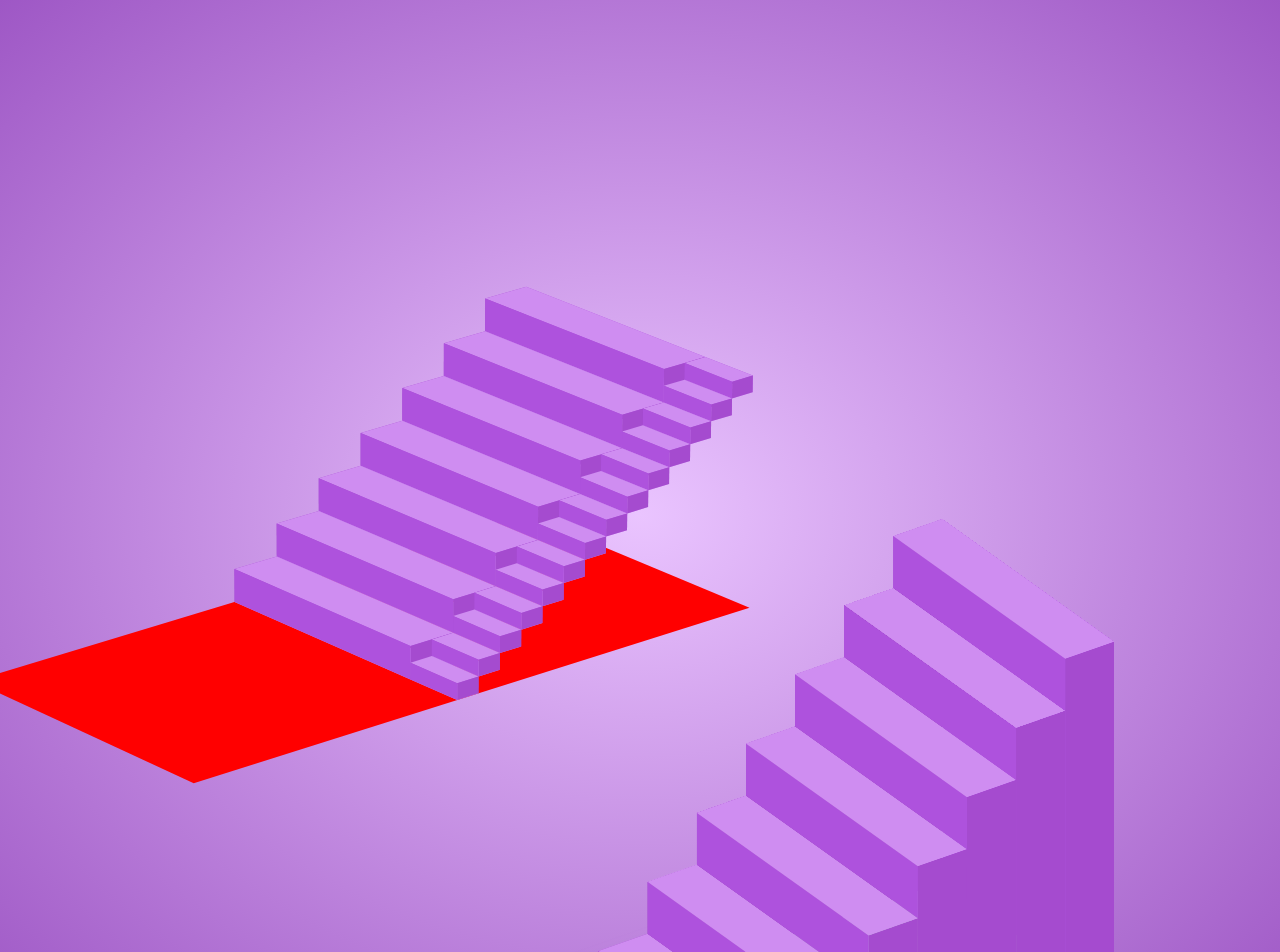
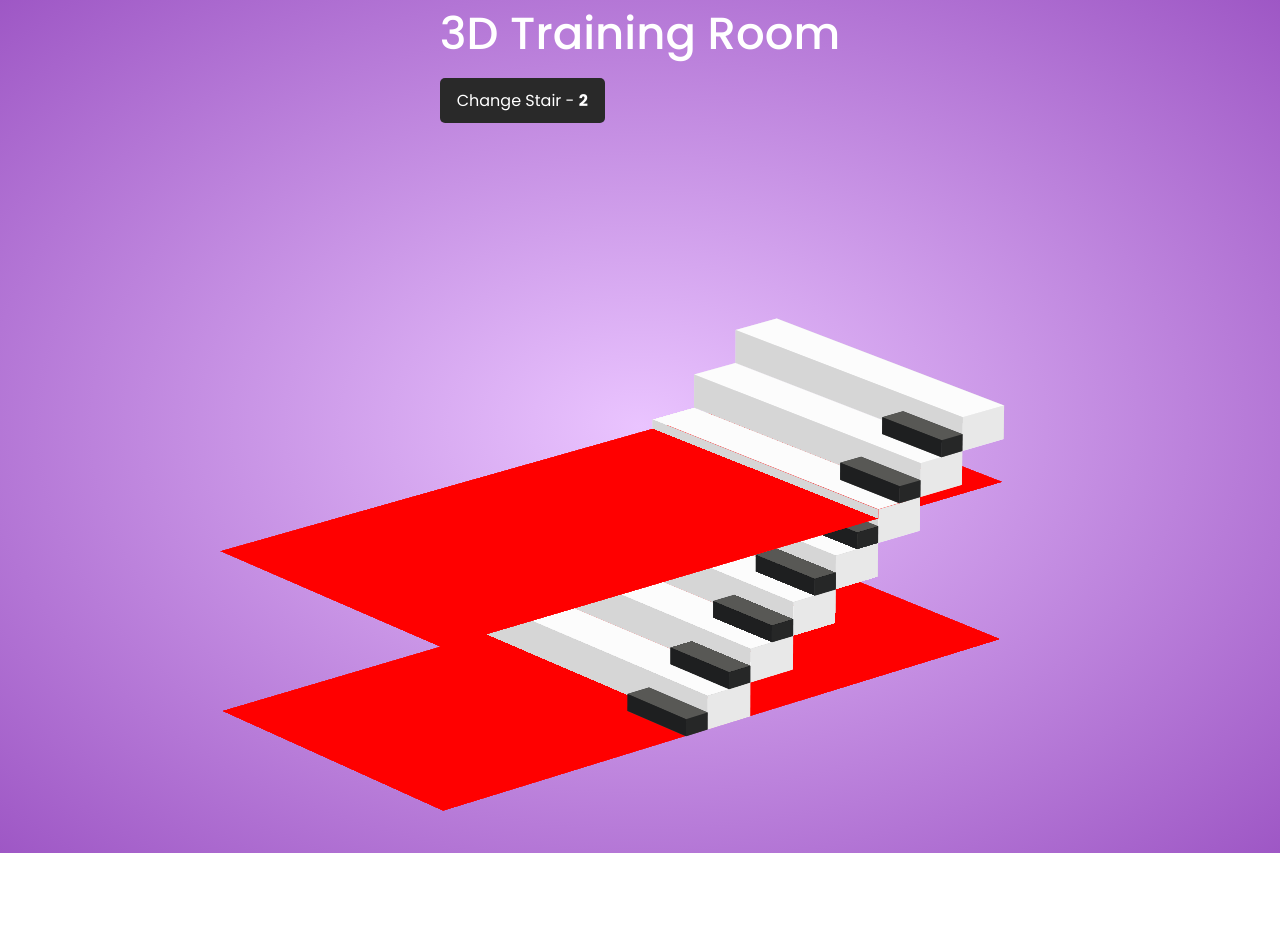
Before and after one commit to vuonghuuthien/3D-Training-Room, an Angular app: page / in a window 1280 px wide. Shown: the top 952 px of the page. After the commit the page ends 853 px from the top, so only its background shows below. Built offline with nearby package versions, Linux system fonts and the light colour scheme.

Commit message:
Add style 2

```diff
--- a/src/app/app.component.html
+++ b/src/app/app.component.html
@@ -1,58 +1,135 @@
+<div class="title">{{ title }}</div>
+<div class="btn-cont">
+  <button class="button" (click)="changeStair()">
+    Change Stair - <b>{{ stair_style }}</b>
+  </button>
+</div>
+
 <div
-  class="floor"
-  [style.--floor_width]="room.width"
-  [style.--floor_depth]="room.depth"
+  class="base"
+  [style.--base-width]="room.width"
+  [style.--base-depth]="room.depth"
 >
-  <div class="stair-cont">
-    <div class="stair-step stair-step-big">
+  <div
+    class="room"
+    [style.--room-width]="room.width"
+    [style.--room-height]="room.height"
+    [style.--room-depth]="room.depth"
+    [style.--room-z-center]="calcZCenter(room.height)"
+    [style.--room-top-fb]="calcTop_FB(room.height, room.depth)"
+    [style.--room-z-fb]="calcZ_FB(room.depth)"
+  >
+    <div *ngFor="let face of face_list" [class]="'face room__' + face"></div>
+  </div>
+
+  <div
+    class="stair-cont stair-style-1"
+    [style.--step-bg-top]="step_bg_top"
+    [style.--step-bg-left]="step_bg_left"
+    [style.--step-bg-front]="step_bg_front"
+    *ngIf="stair_style == 1"
+  >
+    <div
+      class="stair-step stair-step-lg"
+      [style.--step-height]="step_lg_size.height"
+      [style.--step-depth]="step_lg_size.depth"
+      [style.--step-z-center]="calcZCenter(step_lg_size.height)"
+      [style.--step-top-fb]="calcTop_FB(step_lg_size.height, step_lg_size.depth)"
+      [style.--step-z-fb]="calcZ_FB(step_lg_size.depth)"
+    >
       <div
-        *ngFor="let count of [].constructor(this.step_big_count); index as i"
+        *ngFor="let count of [].constructor(this.step_lg_num); index as i"
         class="step"
-        [style.--step_count]="i"
-        [style.--step_height]="step_big.height"
-        [style.--step_depth]="step_big.depth"
-        [style.--step-z-center]="calcZCenter(step_big.height)"
-        [style.--step_top_fb]="calcStepFrontBack(step_big.height, step_big.depth).top"
-        [style.--step_z_fb]="calcStepFrontBack(step_big.height, step_big.depth).z"
+        [style.--step-count]="i"
       >
-        <div class="step__front face"></div>
-        <div class="step__back face"></div>
-        <div class="step__right face"></div>
-        <div class="step__left face"></div>
-        <div class="step__top face"></div>
-        <div class="step__bottom face"></div>
+        <div
+          *ngFor="let face of face_list"
+          [class]="'face step__' + face"
+        ></div>
       </div>
     </div>
-    <div class="stair-step stair-step-small">
+    <div
+      class="stair-step stair-step-sm"
+      [style.--step-height]="step_sm_size.height"
+      [style.--step-depth]="step_sm_size.depth"
+      [style.--step-z-center]="calcZCenter(step_sm_size.height)"
+      [style.--step-top-fb]="calcTop_FB(step_sm_size.height, step_sm_size.depth)"
+      [style.--step-z-fb]="calcZ_FB(step_sm_size.depth)"
+      [style.--stair-sm-width]="stair_sm_width"
+    >
       <div
-        *ngFor="let count of [].constructor(this.step_count); index as i"
+        *ngFor="let count of [].constructor(this.step_sm_num); index as i"
         class="step"
-        [style.--step_count]="i"
-        [style.--step_height]="step.height"
-        [style.--step_depth]="step.depth"
-        [style.--step-z-center]="calcZCenter(step.height)"
-        [style.--step_top_fb]="calcStepFrontBack(step.height, step.depth).top"
-        [style.--step_z_fb]="calcStepFrontBack(step.height, step.depth).z"
+        [style.--step-count]="i"
       >
-        <div class="step__front face"></div>
-        <div class="step__back face"></div>
-        <div class="step__right face"></div>
-        <div class="step__left face"></div>
-        <div class="step__top face"></div>
-        <div class="step__bottom face"></div>
+        <div
+          *ngFor="let face of face_list"
+          [class]="'face step__' + face"
+        ></div>
+      </div>
+    </div>
+  </div>
+
+  <div
+    class="stair-cont stair-style-2"
+    [style.--step-bg-top]="step_bg_2_top"
+    [style.--step-bg-left]="step_bg_2_left"
+    [style.--step-bg-front]="step_bg_2_front"
+    [style.--step-bg-sm-top]="step_bg_2_sm_top"
+    [style.--step-bg-sm-left]="step_bg_2_sm_left"
+    [style.--step-bg-sm-front]="step_bg_2_sm_front"
+    *ngIf="stair_style == 2"
+  >
+    <div
+      class="stair-step stair-step-lg"
+      [style.--step-height]="step_lg_size.height"
+      [style.--step-depth]="step_lg_size.depth"
+      [style.--step-z-center]="calcZCenter(step_lg_size.height)"
+      [style.--step-top-fb]="calcTop_FB(step_lg_size.height, step_lg_size.depth)"
+      [style.--step-z-fb]="calcZ_FB(step_lg_size.depth)"
+    >
+      <div
+        *ngFor="let count of [].constructor(this.step_lg_num); index as i"
+        class="step"
+        [style.--step-count]="i"
+      >
+        <div
+          *ngFor="let face of face_list"
+          [class]="'face step__' + face"
+        ></div>
+      </div>
+    </div>
+    <div
+      class="stair-step stair-step-sm"
+      [style.--step-height]="step_sm_size.height"
+      [style.--step-depth]="step_sm_size.depth"
+      [style.--step-z-center]="calcZCenter(step_sm_size.height)"
+      [style.--step-top-fb]="calcTop_FB(step_sm_size.height, step_sm_size.depth)"
+      [style.--step-z-fb]="calcZ_FB(step_sm_size.depth)"
+      [style.--stair-sm-width]="stair_sm_width"
+    >
+      <div
+        *ngFor="let count of [].constructor(this.step_sm_num); index as i"
+        class="step"
+        [style.--step-count]="i"
+      >
+        <div
+          *ngFor="let face of face_list"
+          [class]="'face step__' + face"
+        ></div>
       </div>
     </div>
   </div>
 </div>
 
-<div class="stairs">
+<!-- <div class="stairs">
   <div class="base"></div>
   <div
     class="step"
     [style.--i]="i + 1"
-    *ngFor="let step of [].constructor(this.step_big_count); index as i"
+    *ngFor="let step of [].constructor(this.step_lg_num); index as i"
   >
     <i></i>
     <i></i>
   </div>
-</div>
+</div> -->
--- a/src/app/app.component.scss
+++ b/src/app/app.component.scss
@@ -1,25 +1,59 @@
-@use "sass:math";
-
 @function addUnit($css_variable) {
   @return calc(var($css_variable) * 1px);
 }
 
-.face {
-  position: absolute;
+@mixin face_list($selector, $z_center) {
+
 }
 
-.floor {
-  width: addUnit(--floor_width);
-  height: addUnit(--floor_depth);
+.title {
+  font-size: 45px;
+  font-weight: 500;
+  color: white;
+}
+
+.btn-cont {
+  margin-top: 10px;
+
+  .button {
+    background-color: #292929; /* Green */
+    border: none;
+    color: white;
+    text-align: center;
+    text-decoration: none;
+    font-size: 16px;
+    border-radius: 5px;
+    cursor: pointer;
+    height: 45px;
+    width: 165px;
+  }
+}
+
+.base {
+  width: addUnit(--base-width);
+  height: addUnit(--base-depth);
+  background: blue;
   transform: perspective(10000px) rotateX(70deg) rotateZ(50deg)
-    translateZ(-300px);
+    translateZ(-200px);
   background: red;
   position: relative;
   // transform: rotateX(-30deg) rotateY(250deg);
   // animation: animate 10s linear infinite;
+}
+
+.room {
+  width: addUnit(--room-width);
+  height: addUnit(--room-depth);
+  background: red;
+  top: 0;
+  left: 0;
+  transform: translateZ(addUnit(--room-z-center));
+}
 
 .stair-cont {
   position: absolute;
+  top: 0;
+  left: 0;
   width: 100%;
   height: fit-content;
   // background: blue;
@@ -31,13 +65,17 @@
     // background: green;
     display: flex;
     flex-direction: column-reverse;
+
+    &.stair-step-sm {
+      width: addUnit(--stair-sm-width);
+    }
+
     .step {
       width: 100%;
-        height: addUnit(--step_depth);
+      height: addUnit(--step-depth);
       transform: translateZ(
         calc(
-            addUnit(--step-z-center) + addUnit(--step_height) *
-              var(--step_count)
+          addUnit(--step-z-center) + addUnit(--step-height) * var(--step-count)
         )
       );
 
@@ -45,7 +83,7 @@
       .step__bottom {
         width: 100%;
         height: 100%;
-          background: #cf8df1;
+        background: var(--step-bg-top);
       }
       .step__top {
         transform: rotateX(0deg) translateZ(addUnit(--step-z-center));
@@ -57,22 +95,22 @@
       .step__front,
       .step__back {
         width: 100%;
-          height: addUnit(--step_height);
-          top: addUnit(--step_top_fb);
-          background: #ae52dd;
+        height: addUnit(--step-height);
+        top: addUnit(--step-top-fb);
+        background: var(--step-bg-front);
       }
       .step__front {
-          transform: rotateX(90deg) translateZ(addUnit(--step_z_fb));
+        transform: rotateX(90deg) translateZ(addUnit(--step-z-fb));
       }
       .step__back {
-          transform: rotateX(-90deg) translateZ(addUnit(--step_z_fb));
+        transform: rotateX(-90deg) translateZ(addUnit(--step-z-fb));
       }
 
       .step__left,
       .step__right {
-          width: addUnit(--step_height);
-          height: addUnit(--step_depth);
-          background: #a54bcf;
+        width: addUnit(--step-height);
+        height: addUnit(--step-depth);
+        background: var(--step-bg-left);
       }
       .step__left {
         left: calc(-1 * addUnit(--step-z-center));
@@ -85,105 +123,130 @@
     }
   }
 
-    .stair-step-small {
-      width: 90px;
+  &.stair-style-2 {
+    .stair-step {
+      &.stair-step-sm {
+        position: absolute;
+        right: 0;
+        top: addUnit(--step-depth);
+        .step {
+          &:nth-child(even) {
+            opacity: 0;
+          }
+
+          .step__top,
+          .step__bottom {
+            background: var(--step-bg-sm-top);
+          }
+
+          .step__front,
+          .step__back {
+            background: var(--step-bg-sm-front);
+          }
+
+          .step__left,
+          .step__right {
+            background: var(--step-bg-sm-left);
+          }
+        }
+      }
     }
   }
 }
 
-.stairs {
-  margin-left: 400px;
-  position: relative;
-  width: 500px;
-  height: 300px;
-  transform-style: preserve-3d;
-  //   transform: rotateX(-30deg) rotateY(250deg);
-  //   animation: animate 10s linear infinite;
-  transform: rotateX(-30deg) rotateY(35deg);
-}
+// .stairs {
+//   margin-left: 400px;
+//   position: relative;
+//   width: 500px;
+//   height: 300px;
+//   transform-style: preserve-3d;
+//     transform: rotateX(-30deg) rotateY(250deg);
+//     animation: animate 10s linear infinite;
+//   transform: rotateX(-30deg) rotateY(35deg);
+// }
 
-@keyframes animate {
-  0% {
-    transform: rotateX(-30deg) rotateY(0deg);
-  }
+// @keyframes animate {
+//   0% {
+//     transform: rotateX(-30deg) rotateY(0deg);
+//   }
 
-  100% {
-    transform: rotateX(-30deg) rotateY(360deg);
-  }
-}
+//   100% {
+//     transform: rotateX(-30deg) rotateY(360deg);
+//   }
+// }
 
-.stairs .base {
-  position: absolute;
-  top: 0;
-  left: 60px;
-  width: 360px;
-  height: 300px;
-  background: #a87bcf;
-  transform: rotateX(90deg) translateZ(-150px) scale(1.25);
-  filter: blur(20px);
-  opacity: 0.5;
-}
+// .stairs .base {
+//   position: absolute;
+//   top: 0;
+//   left: 60px;
+//   width: 360px;
+//   height: 300px;
+//   background: #a87bcf;
+//   transform: rotateX(90deg) translateZ(-150px) scale(1.25);
+//   filter: blur(20px);
+//   opacity: 0.5;
+// }
 
-.stairs .step {
-  position: absolute;
-  bottom: 0;
-  left: calc(60px * var(--i));
-  width: 60px;
-  height: calc(60px * var(--i));
-  transform-style: preserve-3d;
-}
+// .stairs .step {
+//   position: absolute;
+//   bottom: 0;
+//   left: calc(60px * var(--i));
+//   width: 60px;
+//   height: calc(60px * var(--i));
+//   transform-style: preserve-3d;
+// }
 
-.stairs .step::before {
-  content: "";
-  position: absolute;
-  top: 0;
-  left: 0;
-  width: 60px;
-  height: 300px;
-  background: #cf8df1;
-  transform: rotateX(90deg) translateZ(150px);
-}
+// .stairs .step::before {
+//   content: "";
+//   position: absolute;
+//   top: 0;
+//   left: 0;
+//   width: 60px;
+//   height: 300px;
+//   background: #cf8df1;
+//   transform: rotateX(90deg) translateZ(150px);
+// }
 
-.stairs .step:hover::before {
-  filter: brightness(1.1);
-  cursor: pointer;
-}
+// .stairs .step:hover::before {
+//   filter: brightness(1.1);
+//   cursor: pointer;
+// }
 
-.stairs .step::after {
-  content: "";
-  position: absolute;
-  top: 0;
-  left: 0;
-  width: 300px;
-  height: 60px;
-  background: #ae52dd;
-  transform: rotateY(90deg) translateZ(-150px);
-}
+// .stairs .step::after {
+//   content: "";
+//   position: absolute;
+//   top: 0;
+//   left: 0;
+//   width: 300px;
+//   height: 60px;
+//   background: #ae52dd;
+//   transform: rotateY(90deg) translateZ(-150px);
+// }
 
-.stairs .step i {
-  position: absolute;
-  display: block;
-  width: 60px;
-  height: 100%;
-  background: #a54bcf;
-  transform-style: preserve-3d;
-}
+// .stairs .step i {
+//   position: absolute;
+//   display: block;
+//   width: 60px;
+//   height: 100%;
+//   background: #a54bcf;
+//   transform-style: preserve-3d;
+// }
 
-.stairs .step i:nth-child(1) {
-  transform: translateZ(150px);
-}
+// .stairs .step i:nth-child(1) {
+//   transform: translateZ(150px);
+// }
 
-.stairs .step i:nth-child(2) {
-  transform: translateZ(-150px);
-}
+// .stairs .step i:nth-child(2) {
+//   transform: translateZ(-150px);
+// }
 
-.stairs .step:last-child i:nth-child(2)::before {
-  content: "";
-  position: absolute;
-  top: 0;
-  left: 0;
-  width: 300px;
-  height: 100%;
-  background: #ae52dd;
-  transform: rotateY(90deg) translate3d(-150px, 0, -90px);
-}
+// .stairs .step:last-child i:nth-child(2)::before {
+//   content: "";
+//   position: absolute;
+//   top: 0;
+//   left: 0;
+//   width: 300px;
+//   height: 100%;
+//   background: #ae52dd;
+//   transform: rotateY(90deg) translate3d(-150px, 0, -90px);
+// }
--- a/src/app/app.component.ts
+++ b/src/app/app.component.ts
@@ -1,10 +1,4 @@
 import { Component } from '@angular/core';
-
-export interface ISize {
-  width?: number;
-  height?: number;
-  depth?: number;
-}
 
 @Component({
   selector: 'app-root',
@@ -12,35 +6,60 @@ export interface ISize {
   styleUrls: ['./app.component.scss'],
 })
 export class AppComponent {
-  title = '3DTrainingRoom';
+  title = '3D Training Room';
 
   scale = 1 / 10;
+  face_list = ['front', 'back', 'top', 'bottom', 'left', 'right'];
 
-  room: ISize = {
+  room = {
     width: 3500 * this.scale,
+    height: 3400 * this.scale,
     depth: 7300 * this.scale,
   };
 
-  step_count = 14;
-  step: ISize = {
+  // Stair Detail
+  stair_sm_width = 90;
+  step_sm_num = 14;
+  step_sm_size = {
     height: 180 * this.scale,
     depth: 280 * this.scale,
   };
 
-  step_big_count = Math.ceil(this.step_count / 2);
-  step_big: ISize = {
+  step_lg_num = Math.ceil(this.step_sm_num / 2);
+  step_lg_size = {
     height: 180 * 2 * this.scale,
     depth: 280 * 2 * this.scale,
   };
+
+  // Stair Style
+  stair_style = 2;
+  // Stair Style 1
+  step_bg_top = '#FCFCFC';
+  step_bg_left = '#E8E8E8';
+  step_bg_front = '#D6D6D6';
+  // Stair Style 2
+  step_bg_2_top = '#FCFCFC';
+  step_bg_2_left = '#E8E8E8';
+  step_bg_2_front = '#D6D6D6';
+  step_bg_2_sm_top = '#585855';
+  step_bg_2_sm_left = '#262727';
+  step_bg_2_sm_front = '#1E1F20';
+
+  constructor() {}
+
+  changeStair() {
+    this.stair_style = this.stair_style == 1 ? 2 : 1;
+  }
 
   calcZCenter(height: any) {
     return height/2;
   }
 
-  calcStepFrontBack(height: any, depth: any) {
-    return {
-      top: Math.abs(height - depth) / 2,
-      z: -(depth / 2),
-    };
+  calcTop_FB(height: any, depth: any) {
+    return Math.abs(height - depth) / 2;
+  }
+
+  calcZ_FB(depth: any) {
+    return depth / 2;
   }
 }
--- a/src/index.html
+++ b/src/index.html
@@ -1,11 +1,17 @@
-<!doctype html>
+<!DOCTYPE html>
 <html lang="en">
   <head>
-  <meta charset="utf-8">
+    <meta charset="utf-8" />
     <title>3DTrainingRoom</title>
-  <base href="/">
-  <meta name="viewport" content="width=device-width, initial-scale=1">
-  <link rel="icon" type="image/x-icon" href="favicon.ico">
+    <base href="/" />
+    <meta name="viewport" content="width=device-width, initial-scale=1" />
+    <link rel="icon" type="image/x-icon" href="favicon.ico" />
+    <link rel="preconnect" href="https://fonts.googleapis.com" />
+    <link rel="preconnect" href="https://fonts.gstatic.com" crossorigin />
+    <link
+      href="https://fonts.googleapis.com/css2?family=Poppins:ital,wght@0,100;0,200;0,300;0,400;0,500;0,600;0,700;0,800;0,900;1,100;1,200;1,300;1,400;1,500;1,600;1,700;1,800;1,900&display=swap"
+      rel="stylesheet"
+    />
   </head>
   <body>
     <app-root></app-root>
--- a/src/styles.scss
+++ b/src/styles.scss
@@ -4,6 +4,7 @@
   padding: 0;
   box-sizing: border-box;
   transform-style: preserve-3d;
+  font-family: 'Poppins', sans-serif;
 }
 
 body {
@@ -14,3 +15,7 @@ body {
   background: radial-gradient(#eac4ff, #9e57c5);
   overflow: hidden;
 }
+
+.face {
+  position: absolute;
+}
```
Also changed, not shown: src/app/app.module.ts (+4 -9 lines). Lines whose indentation alone changed are shown as unchanged.
